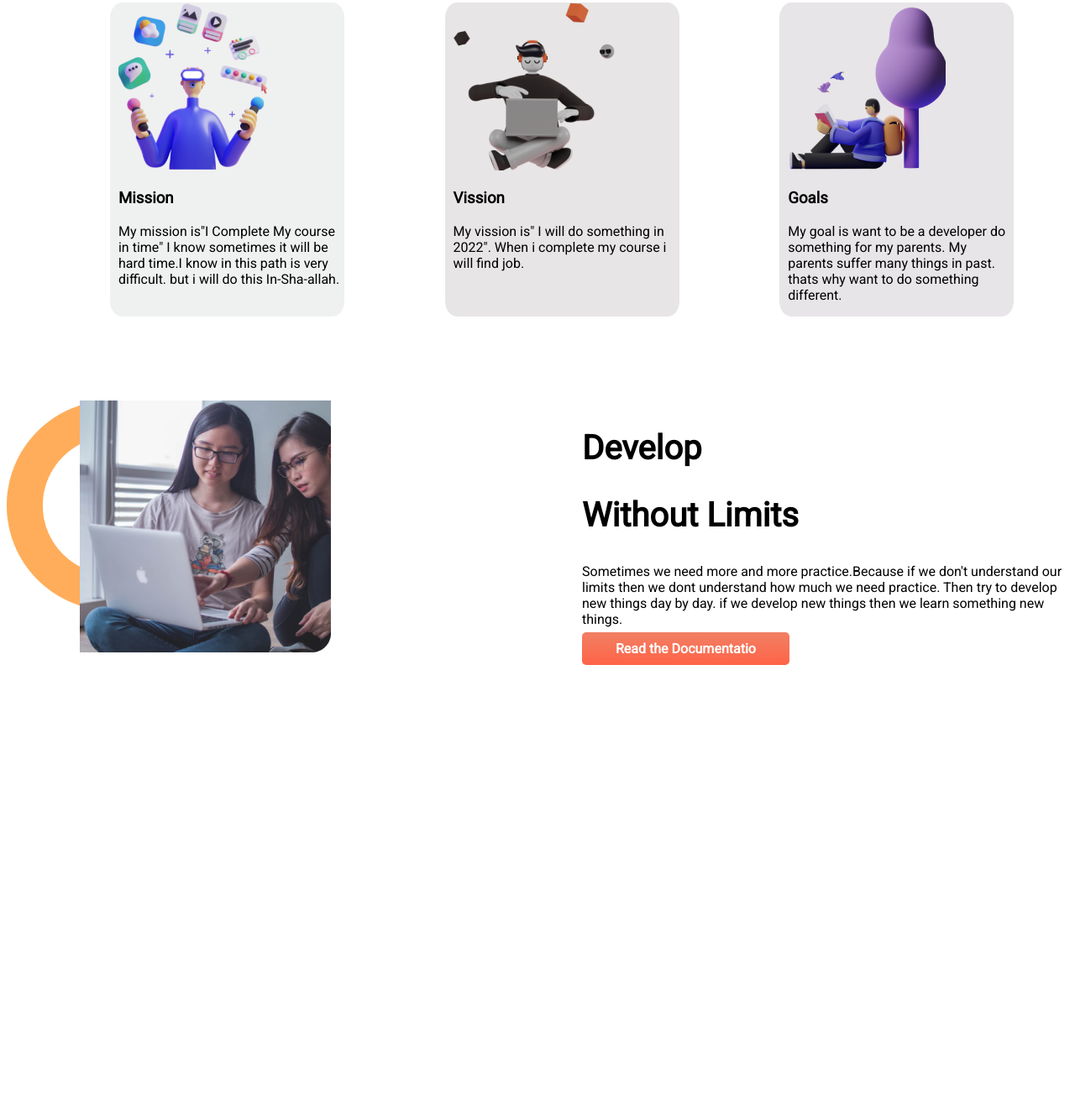
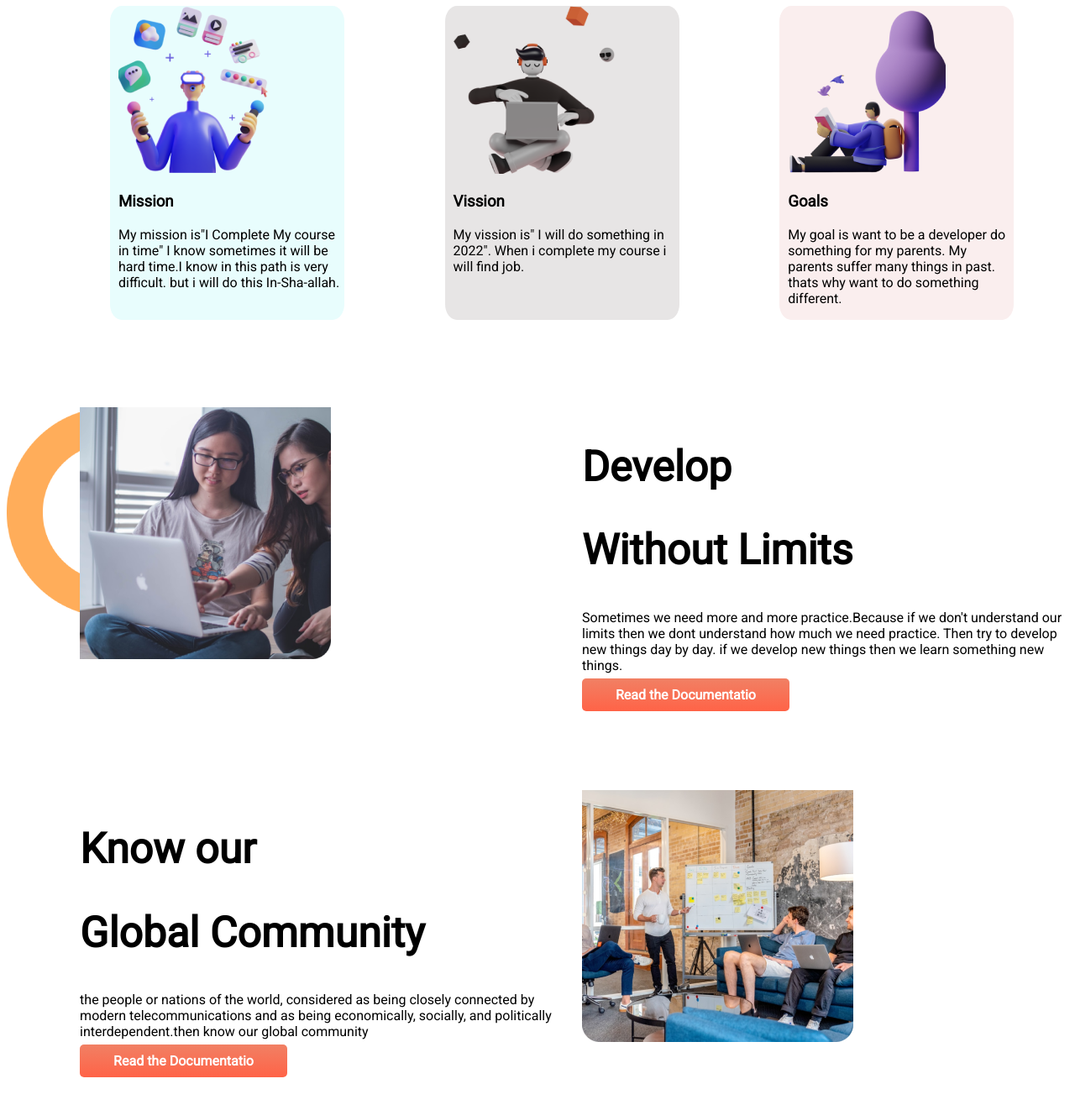
Before and after one commit to haifabinte/Mission-2022, a plain HTML site: page index.html in a window 1280 px wide. Shown: the part 560-1882 px from the top of the page at 84% size. Before the commit the page ends 1442 px from the top, so only its background shows below. Drawn offline with Linux system fonts and the light colour scheme.

Commit message:
global community adding

```diff
--- a/index.html
+++ b/index.html
@@ -71,8 +71,8 @@
                 <img src="images/pictures/coding.png" alt="">
             </div>
             <div class="half-width">
-                <h1 id="limit">Develop </h1>
-                <h1 id="limit"> Without Limits </h1>
+                <h1 class="limit">Develop </h1>
+                <h1 class="limit"> Without Limits </h1>
                 <p>Sometimes we need more and more practice.Because if we don't understand our limits then we dont
                     understand how much we need practice. Then try to develop new things day by day. if we develop new
                     things then we learn something new things.</p>
@@ -80,6 +80,24 @@
             </div>
         </div>
     </section>
+    <section>
+        <div class="flexble">
+            <div class="half-width">
+                <h1 class="limit">Know our </h1>
+                <h1 class="limit"> Global Community</h1>
+                <p>the people or nations of the world, considered as being closely connected by modern
+                    telecommunications
+                    and as being economically, socially, and politically interdependent.then know our global community
+                </p>
+                <a class="explore" href="">Read the Documentatio</a>
+
+            </div>
+            <div class="half-width">
+                <img src="images/pictures/project.png" alt="">
+
+            </div>
+        </div>
+    </section>
 
 </body>
 
--- a/style.css
+++ b/style.css
@@ -21,6 +21,7 @@ h1{
     margin-bottom: 100px;
     padding-left: 5%;
     padding-right: 5px;
+    padding-bottom: 4px;
 }
 .half-width{
     width: 50%;
@@ -60,7 +61,7 @@ h1{
     width: 40%;
     margin-left: 5%;
     margin-right: 5%;
-background-color: rgb(239, 240, 240);
+background-color: rgb(232, 253, 253);
 border-radius: 5%;
  padding-left: 10px;
 }
@@ -68,12 +69,12 @@ border-radius: 5%;
     width: 40%;
     margin-left: 5%;
     margin-right: 5%;
-     background-color:rgb(231, 229, 231);
+     background-color:rgb(250, 238, 238);
      border-radius: 5%;
  padding-left: 10px;
 }
 #limit{
-    font-size: 40px;
+    font-size: 25px;
 }
 .develop{
     background-image: url(images/shapes/shape-1.png);
```
